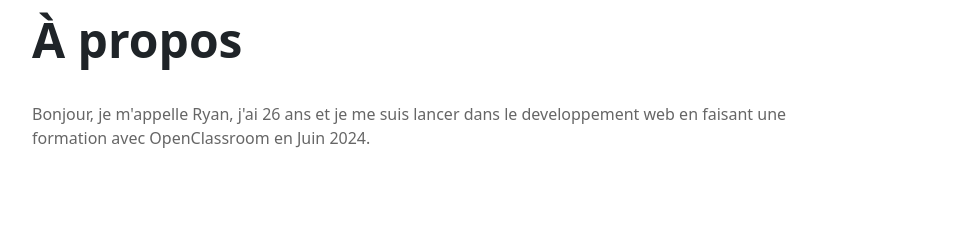
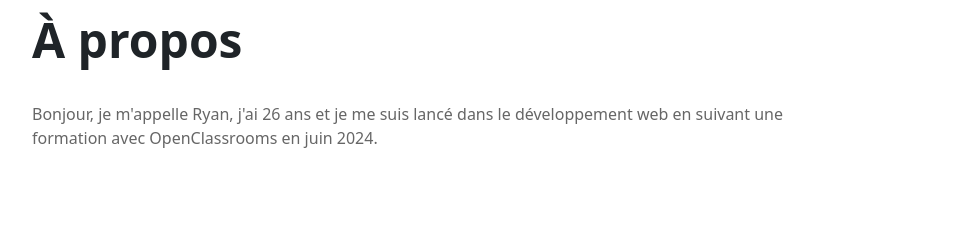
Before and after one commit to Shikacho/projet-n8, a React (Create React App) app: page /about in a window 1280 px wide. Shown: the part 126-357 px from the top of the page, without its empty margins (160-1119 px from the left). Built offline with nearby package versions, Linux system fonts and the light colour scheme.

Commit message:
modification

```diff
--- a/src/Details.js
+++ b/src/Details.js
@@ -24,7 +24,7 @@ import projectImage3 from "./assets/projects/projet3.jpg";
 // Enter your Personal Details here
 export const personalDetails = {
   tagline: "de développeur web" ,
-  about: `Bonjour, je m'appelle Ryan, j'ai 26 ans et je me suis lancer dans le developpement web en faisant une formation avec OpenClassroom en Juin 2024.`,
+  about: `Bonjour, je m'appelle Ryan, j'ai 26 ans et je me suis lancé dans le développement web en suivant une formation avec OpenClassrooms en juin 2024.`,
 };
 
 // Enter your Social Media URLs here
```
